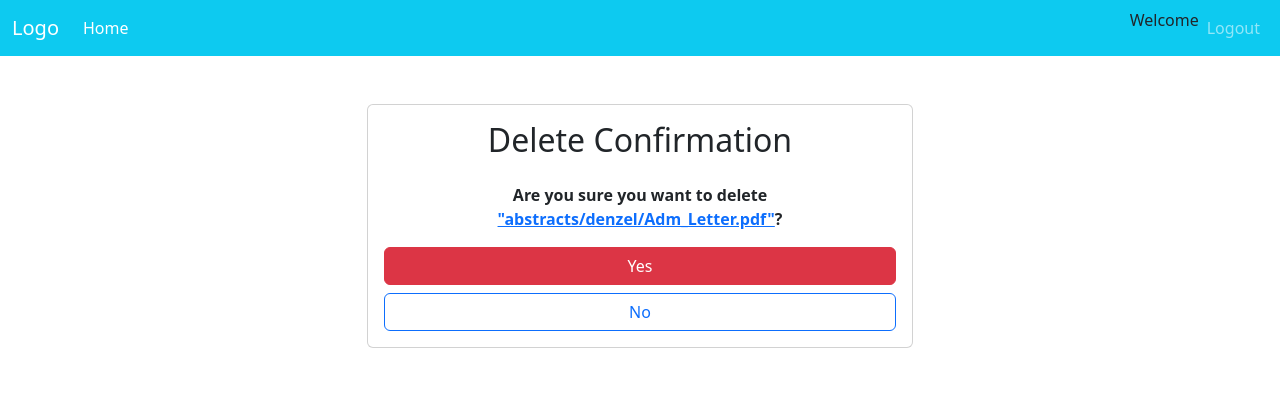
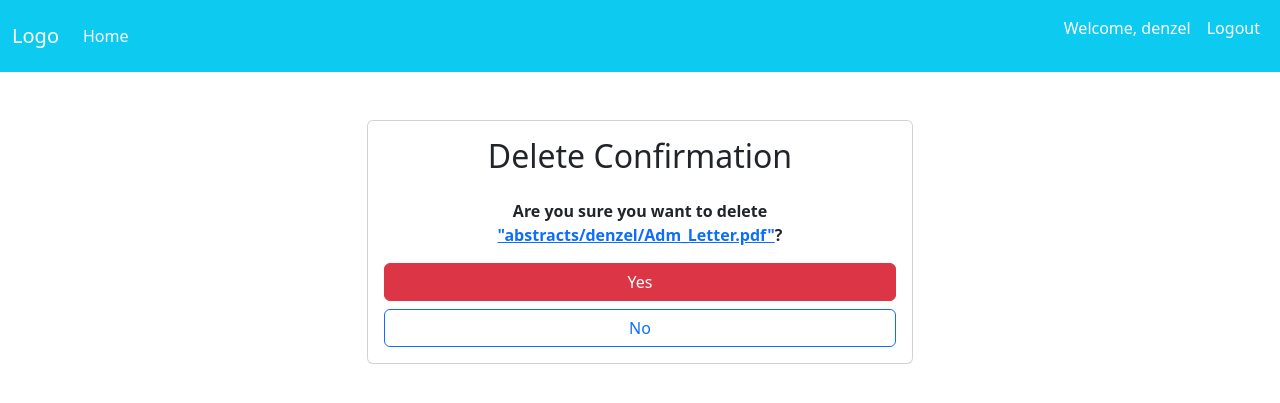
Before and after one commit to DenzelGitonga007/Upload-Abstracts, a Django app: page /abstracts/delete/3 in a window 1280 px wide. Shown: the top 403 px of the page. Run offline with Django 5.2, Linux system fonts and the light colour scheme; a user stored in the database is signed in; data comes from the database, SQL or seed files in the repository; both versions use the stored data as it was after the commit; some libraries are stand-ins or nearby versions.

Commit message:
header welcome msg

```diff
--- a/templates/common/header.html
+++ b/templates/common/header.html
@@ -34,10 +34,10 @@
                     <ul class="navbar-nav ms-auto">
                         {% if user.is_authenticated %}
                             <li class="nav-item">
-                                <p>Welcome {{ username }}</p>
+                                <p class="nav-link text-white">Welcome, {{ user.username }}</p>
                             </li>
                             <li class="nav-item">
-                                <a class="nav-link" href="{% url 'accounts:logout' %}">Logout</a>
+                                <a class="nav-link text-white" href="{% url 'accounts:logout' %}">Logout</a>
                             </li>
                         {% else %}
                             <li class="nav-item">
@@ -49,6 +49,7 @@
                         {% endif %}
                     </ul>
                     <!-- End of user auth -->
+
 
                 </div>
             </div>
```
Also changed, not shown: db.sqlite3.
